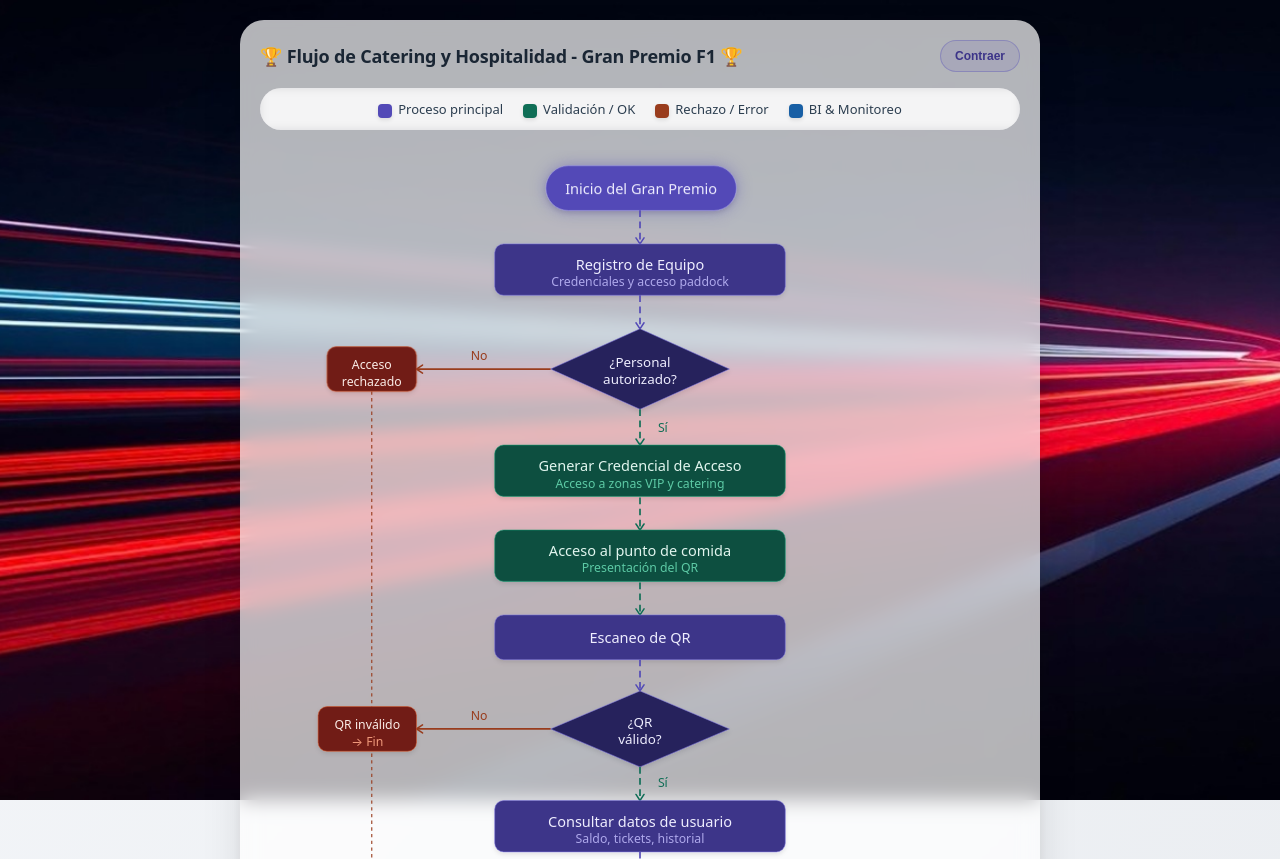
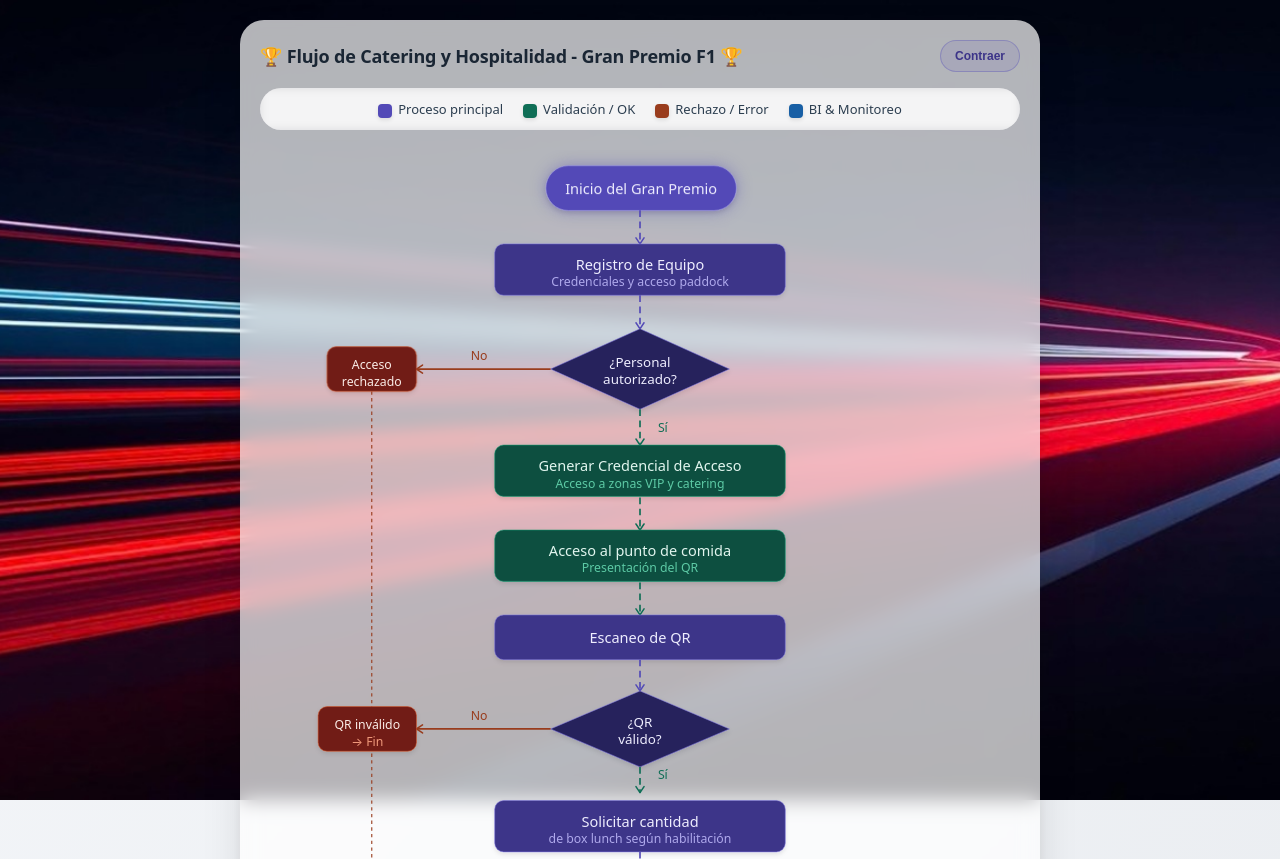
Before and after one commit to Trejulu/Trejulu_F1, a plain HTML site: page index.html in a window 1280 px wide. Shown: the top 859 px of the page. Drawn offline with Linux system fonts and the light colour scheme.

Commit message:
Update flow: replace 'Consultar datos' with 'Solicitar cantidad box lunch' per user feedback

```diff
--- a/index.html
+++ b/index.html
@@ -497,16 +497,16 @@
           <text x="96" y="529" text-anchor="middle" dominant-baseline="central" font-size="11" fill="#F0997B">→ Fin</text>
         </g>
 
-        <!-- Sí → Consultar datos -->
-        <line class="flow-line" x1="340" y1="552" x2="340" y2="582" stroke="#0F6E56" stroke-width="1.5" marker-end="url(#arr)" fill="none"/>
-        <text x="356" y="570" font-size="11" fill="#0F6E56" font-weight="500">Sí</text>
+         <!-- Sí → Solicitar cantidad de box lunch -->
+         <line class="flow-line" x1="340" y1="552" x2="340" y2="575" stroke="#0F6E56" stroke-width="1.5" marker-end="url(#arr)" fill="none"/>
+         <text x="356" y="563" font-size="11" fill="#0F6E56" font-weight="500">Sí</text>
 
-        <!-- ─── CONSULTAR DATOS ─── -->
-        <g class="node-box" data-tip="Se recuperan los datos del usuario: saldo, tickets, historial" tabindex="0" role="button">
-          <rect x="210" y="582" width="260" height="46" rx="8" fill="#3C3489" stroke="#7F77DD" stroke-width="0.5" filter="url(#shadow)"/>
-          <text x="340" y="600" text-anchor="middle" dominant-baseline="central" font-size="13" font-weight="500" fill="#EEEDFE">Consultar datos de usuario</text>
-          <text x="340" y="616" text-anchor="middle" dominant-baseline="central" font-size="11" fill="#AFA9EC">Saldo, tickets, historial</text>
-        </g>
+         <!-- ─── SOLICITAR CANTIDAD BOX LUNCH ─── -->
+         <g class="node-box" data-tip="Solicitar al usuario la cantidad de box lunch que desea según su habilitación" tabindex="0" role="button">
+           <rect x="210" y="582" width="260" height="46" rx="8" fill="#3C3489" stroke="#7F77DD" stroke-width="0.5" filter="url(#shadow)"/>
+           <text x="340" y="600" text-anchor="middle" dominant-baseline="central" font-size="13" font-weight="500" fill="#EEEDFE">Solicitar cantidad</text>
+           <text x="340" y="616" text-anchor="middle" dominant-baseline="central" font-size="11" fill="#AFA9EC">de box lunch según habilitación</text>
+         </g>
 
         <!-- → Decisión Saldo -->
         <line class="flow-line" x1="340" y1="628" x2="340" y2="658" stroke="#534AB7" stroke-width="1.5" marker-end="url(#arr)" fill="none"/>
```
